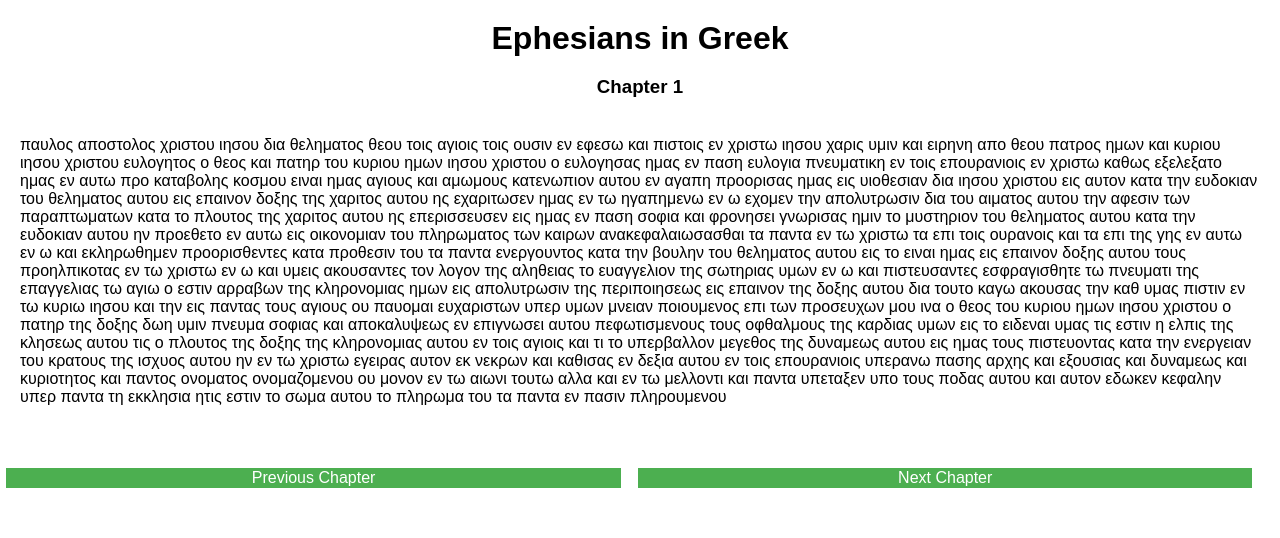
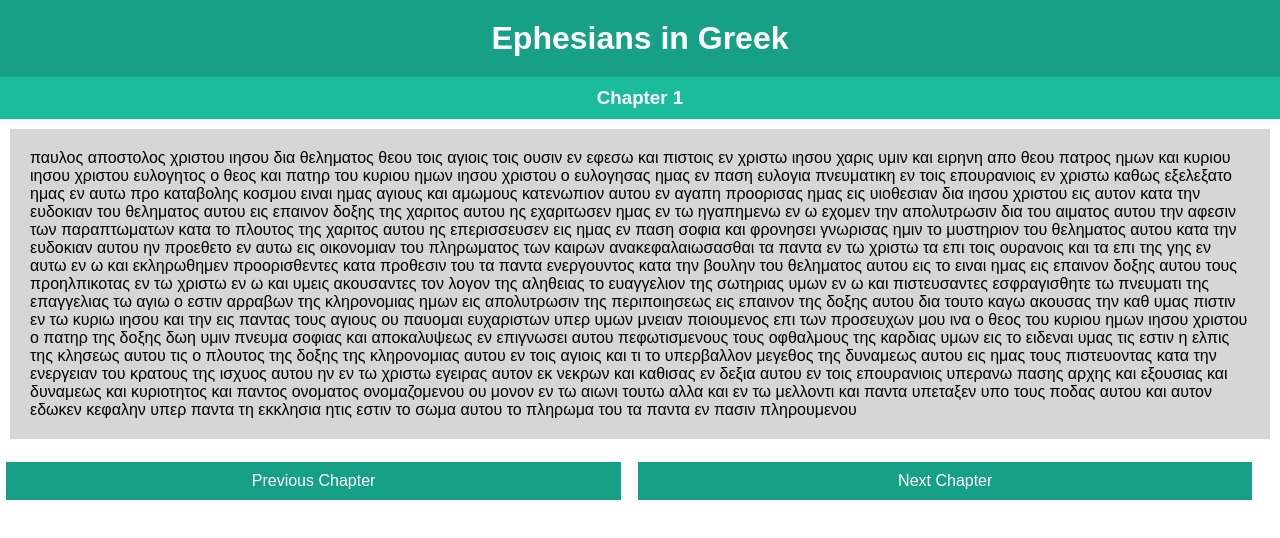
Before and after one commit to mannycolon/8WoCMiniChallenge, a plain HTML site: page index.html in a window 1280 px wide. Drawn offline with nearby package versions, Linux system fonts and the light colour scheme.

Commit message:
just some stylistic changes

```diff
--- a/styles.css
+++ b/styles.css
@@ -1,18 +1,30 @@
 h1{
 	text-align: center;
-	margin: 20 0 0 0;
+	margin: 0;
+	padding: 20px;
+	color: #fff;
+	background-color: #16a085;
 }
+
+h3{
+	background-color: #1abc9c;
+	color: #fff;
+	margin: 0;
+	padding: 10px;
+}
+
 #chapter{
 	text-align: center;
 }
 
 button {
 
-    background-color: #4CAF50; /* Green */
+    background-color: #16a085;
     border: none;
     color: white;
     width: 48%;
-    margin: 2% .5%;
+    margin: 1% .5%;
+    padding: 10px;
     text-align: center;
     text-decoration: none;
     display: inline-block;
@@ -20,5 +32,11 @@ button {
 }
 
 #scripture{
-	padding: 20;
+	padding: 20px;
+	margin: 10px;
+	background-color: #D6D6D6;
 }
+
+#scripture span {
+	color: #000s;
+}
```
